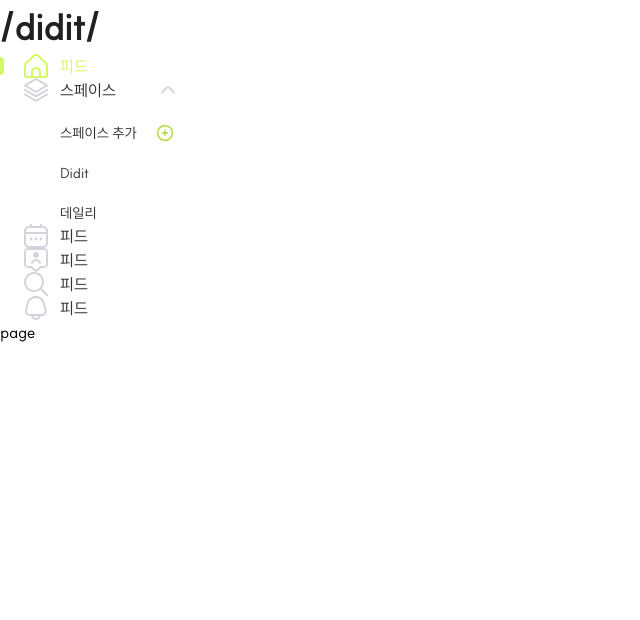
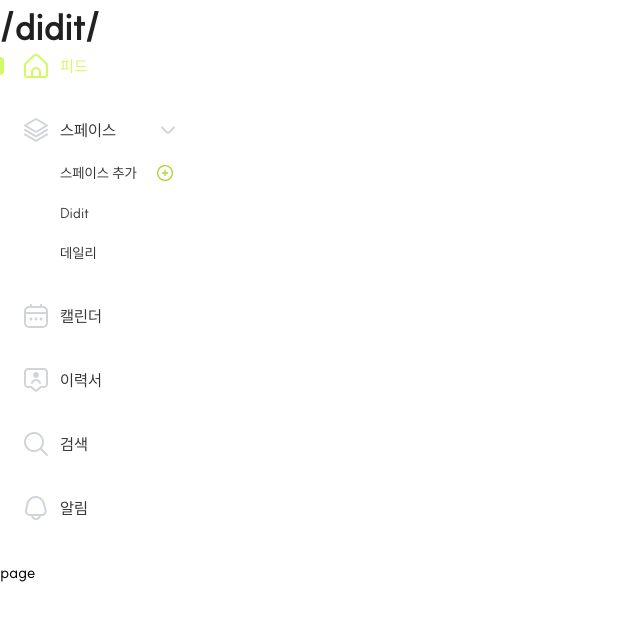
Before and after one commit to muzi55/didit, a Next.js app: page /peed in a window 1280 px wide. Shown: the top 620 px of the page, without its empty margins (0-640 px from the left). Built offline with nearby package versions, Linux system fonts and the light colour scheme.

Commit message:
feat: NavDropdown 컴포넌트 추가 및 드랍다운 기능 분리
dropdown 내부 로직 커스텀 훅으로 변경
headernav 추상화 단계 수정
navDropdown 아이콘 로테이트 추
HeaderNavType 타입 수정

```diff
--- a/src/app/_components/dropdown/Dropdown.tsx
+++ b/src/app/_components/dropdown/Dropdown.tsx
@@ -1,16 +1,20 @@
-import React, { useState } from "react";
+import React from "react";
 
 interface DropdownProps {
 	trigger: React.ReactNode;
 	children: React.ReactNode;
+	isOpen: boolean;
+	setIsOpen: () => void;
 }
-export default function Dropdown({ trigger, children }: DropdownProps) {
-	const [isOpen, setInOpen] = useState(true);
-	const handleSwitchToggle = () => setInOpen(!isOpen);
-
+export default function Dropdown({
+	trigger,
+	children,
+	isOpen,
+	setIsOpen,
+}: DropdownProps) {
 	return (
 		<div>
-			<div onClick={handleSwitchToggle}>{trigger}</div>
+			<div onClick={setIsOpen}>{trigger}</div>
 			{isOpen && <div>{children}</div>}
 		</div>
 	);
--- a/src/app/_components/header/HeaderNav.tsx
+++ b/src/app/_components/header/HeaderNav.tsx
@@ -3,13 +3,12 @@ import { useSelectedLayoutSegment } from "next/navigation";
 import React from "react";
 
 import { icons } from "@/shared/libs/common/icons";
+import type { headerNavType } from "@/shared/types/header/navType";
 
-import Dropdown from "../dropdown/Dropdown";
-import NavIconWithText from "./NavIconWithText";
+import NavDropdown from "./NavDropdown";
 import NavItem from "./NavItem";
-import NavSubList from "./NavSubList";
 
-const navArray = [
+const navArray: headerNavType[] = [
 	{
 		href: "/peed",
 		segment: "peed",
@@ -61,36 +60,27 @@ const navArray = [
 
 function HeaderNav() {
 	const segment = useSelectedLayoutSegment();
+
 	return (
 		<nav>
 			<ul>
 				{navArray.map(item => {
 					if (item.dropdown)
 						return (
-							<Dropdown
-								key={item.href}
-								trigger={
-									<NavIconWithText
-										icon={item.icon}
-										active={segment === item.segment}
-									>
-										{item.content}
-										<span className="ml-10">{icons.angleUp}</span>
-									</NavIconWithText>
-								}
-							>
-								<NavSubList dropdownList={item.dropdownList} />
-							</Dropdown>
+							<li key={item.href} className="mb-[40px]">
+								<NavDropdown item={item} />
+							</li>
 						);
 					return (
+						<li className="mb-[40px]" key={item.href}>
 							<NavItem
-							key={item.href}
 								href={item.href}
 								active={segment === item.segment}
 								icon={segment === item.segment ? item.activeIcon : item.icon}
 							>
-							피드
+								{item.content}
 							</NavItem>
+						</li>
 					);
 				})}
 			</ul>
--- /dev/null
+++ b/src/app/_components/header/NavDropdown.tsx
@@ -0,0 +1,27 @@
+"use client";
+import React from "react";
+
+import useDropdown from "@/shared/hooks/common/useDropdown";
+import type { headerNavType } from "@/shared/types/header/navType";
+
+import Dropdown from "../dropdown/Dropdown";
+import NavDropdownTrigger from "./NavDropdownTrigger";
+import NavSubList from "./NavSubList";
+
+interface NavDropdownProps {
+	item: headerNavType;
+}
+export default function NavDropdown({ item }: NavDropdownProps) {
+	const { isOpen, handleToggleDropdown } = useDropdown();
+
+	return (
+		<Dropdown
+			key={item.href}
+			isOpen={isOpen}
+			setIsOpen={handleToggleDropdown}
+			trigger={<NavDropdownTrigger isOpen={isOpen} item={item} />}
+		>
+			<NavSubList dropdownList={item.dropdownList ?? []} />
+		</Dropdown>
+	);
+}
--- a/src/app/_components/header/NavDropdownTrigger.tsx
+++ b/src/app/_components/header/NavDropdownTrigger.tsx
@@ -8,13 +8,18 @@ import NavIconWithText from "./NavIconWithText";
 
 interface NavDropdownTriggerProps {
 	item: headerNavType;
+	isOpen: boolean;
 }
-export default function NavDropdownTrigger({ item }: NavDropdownTriggerProps) {
+export default function NavDropdownTrigger({
+	item,
+	isOpen,
+}: NavDropdownTriggerProps) {
 	const segment = useSelectedLayoutSegment();
+	const openRotate = isOpen ? "rotate-180" : "rotate-0";
 	return (
 		<NavIconWithText icon={item.icon} active={segment === item.segment}>
-			{item.content}
-			<span className="ml-10">{icons.angleUp}</span>
+			<span className="mr-10">{item.content}</span>
+			<span className={openRotate}>{icons.angleUp}</span>
 		</NavIconWithText>
 	);
 }
--- /dev/null
+++ b/src/shared/hooks/common/useDropdown.tsx
@@ -0,0 +1,16 @@
+import { useState } from "react";
+
+export default function useDropdown() {
+	const [isOpen, setIsOpen] = useState(true);
+
+	const handleOpenDropdown = () => setIsOpen(true);
+	const handleCloseDropdown = () => setIsOpen(false);
+	const handleToggleDropdown = () => setIsOpen(!isOpen);
+
+	return {
+		isOpen,
+		handleOpenDropdown,
+		handleCloseDropdown,
+		handleToggleDropdown,
+	};
+}
--- a/src/shared/types/header/navType.ts
+++ b/src/shared/types/header/navType.ts
@@ -6,8 +6,8 @@ export type navSubItem = {
 export interface headerNavType {
 	href: string;
 	segment: string;
-	icon: string;
-	activeIcon: string;
+	icon: React.ReactNode;
+	activeIcon: React.ReactNode;
 	content: string;
 	dropdown?: boolean;
 	dropdownList?: navSubItem[];
```
Lines whose indentation alone changed are shown as unchanged.
